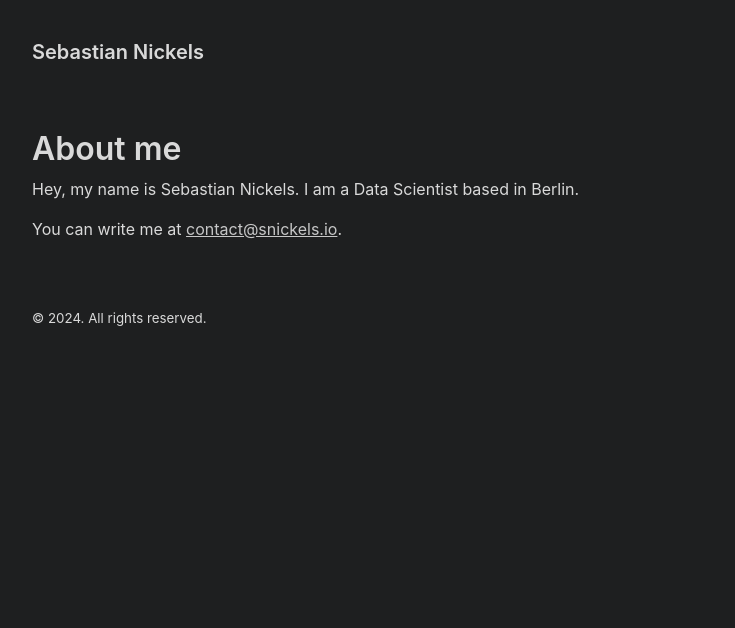
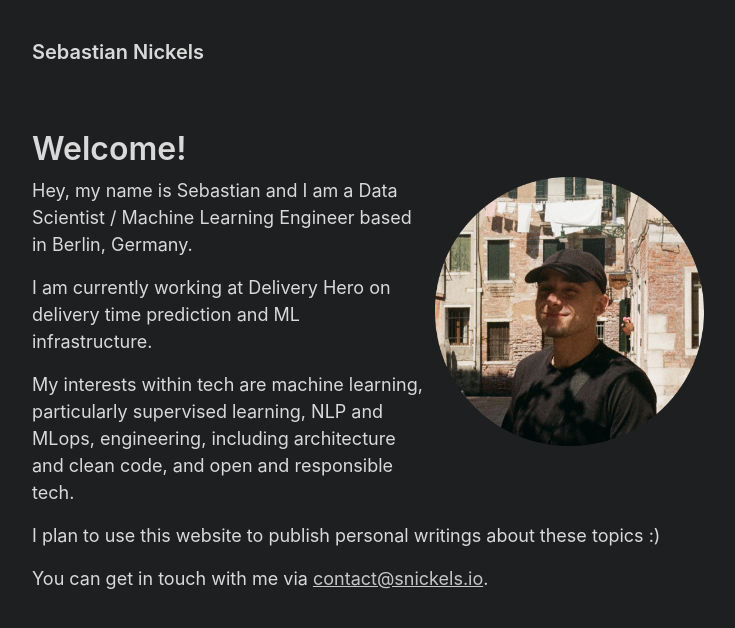
Before and after one commit to sn1c/sn1c.github.com, a Jekyll site: the page built from index.md, in a window 1280 px wide. Shown: the top 628 px of the page, without its empty margins (272-1007 px from the left). Built offline with Jekyll 4.4.1, drawn with Linux system fonts in a browser that asks for light colours.

Commit message:
Update website

```diff
--- a/_includes/head.html
+++ b/_includes/head.html
@@ -11,7 +11,7 @@
   <link rel="stylesheet" href="{{ 'styles.css' | relative_url }}" />
   <link
     rel="apple-touch-icon-precomposed"
-    sizes="144x144"
+    sizes="180x180"
     href="{{ '/assets/apple-touch-icon-precomposed.png' | relative_url }}"
   />
   <link rel="shortcut icon" href="{{ '/assets/favicon.ico' | relative_url }}" />
--- a/_layouts/default.html
+++ b/_layouts/default.html
@@ -20,14 +20,6 @@
         {{ content }}
       </main>
 
-      <footer class="footer">
-        <small>
-          &copy;
-          <time datetime="{{ site.time | date_to_xmlschema }}"
-            >{{ site.time | date: '%Y' }}</time
-          >. All rights reserved.
-        </small>
-      </footer>
     </div>
   </body>
 </html>
--- /dev/null
+++ b/_layouts/index.html
@@ -0,0 +1,9 @@
+---
+layout: default
+---
+
+<article class="page">
+  <h1 class="page-title">{{ page.title }}</h1>
+  <div style="background-image: url('{{ '/assets/ph.png' | relative_url }}'); background-size: 100%; width: 40%; aspect-ratio: 1 / 1; float: right;  margin-left: 10px; margin-bottom: 10px;"></div>
+  {{ content }}
+</article>
--- a/_sass/_variables.scss
+++ b/_sass/_variables.scss
@@ -33,7 +33,7 @@
   --body-font: -apple-system, BlinkMacSystemFont, "Segoe UI", Roboto,
     "Helvetica Neue", Arial, "Noto Sans", sans-serif, "Apple Color Emoji",
     "Segoe UI Emoji", "Segoe UI Symbol", "Noto Color Emoji";
-  --body-font-size: 16px;
+  --body-font-size: 18px;
   --body-line-height: 1.5;
   --body-color: var(--gray-700);
   --body-bg: #fff;
--- a/index.md
+++ b/index.md
@@ -1,8 +1,14 @@
 ---
-layout: page
-title: About me
+layout: index
+title: Welcome!
 ---
 
-Hey, my name is Sebastian Nickels. I am a Data Scientist based in Berlin.
+Hey, my name is Sebastian and I am a Data Scientist / Machine Learning Engineer based in Berlin, Germany.
 
-You can write me at [contact@snickels.io](mailto:contact@snickels.io).
+I am currently working at Delivery Hero on delivery time prediction and ML infrastructure.
+
+My interests within tech are machine learning, particularly supervised learning, NLP and MLops, engineering, including architecture and clean code, and open and responsible tech.
+
+I plan to use this website to publish personal writings about these topics :)
+
+You can get in touch with me via [contact@snickels.io](mailto:contact@snickels.io).
```
Also changed, not shown: assets/apple-touch-icon-precomposed.png, assets/favicon.ico, assets/ph.png (added).
